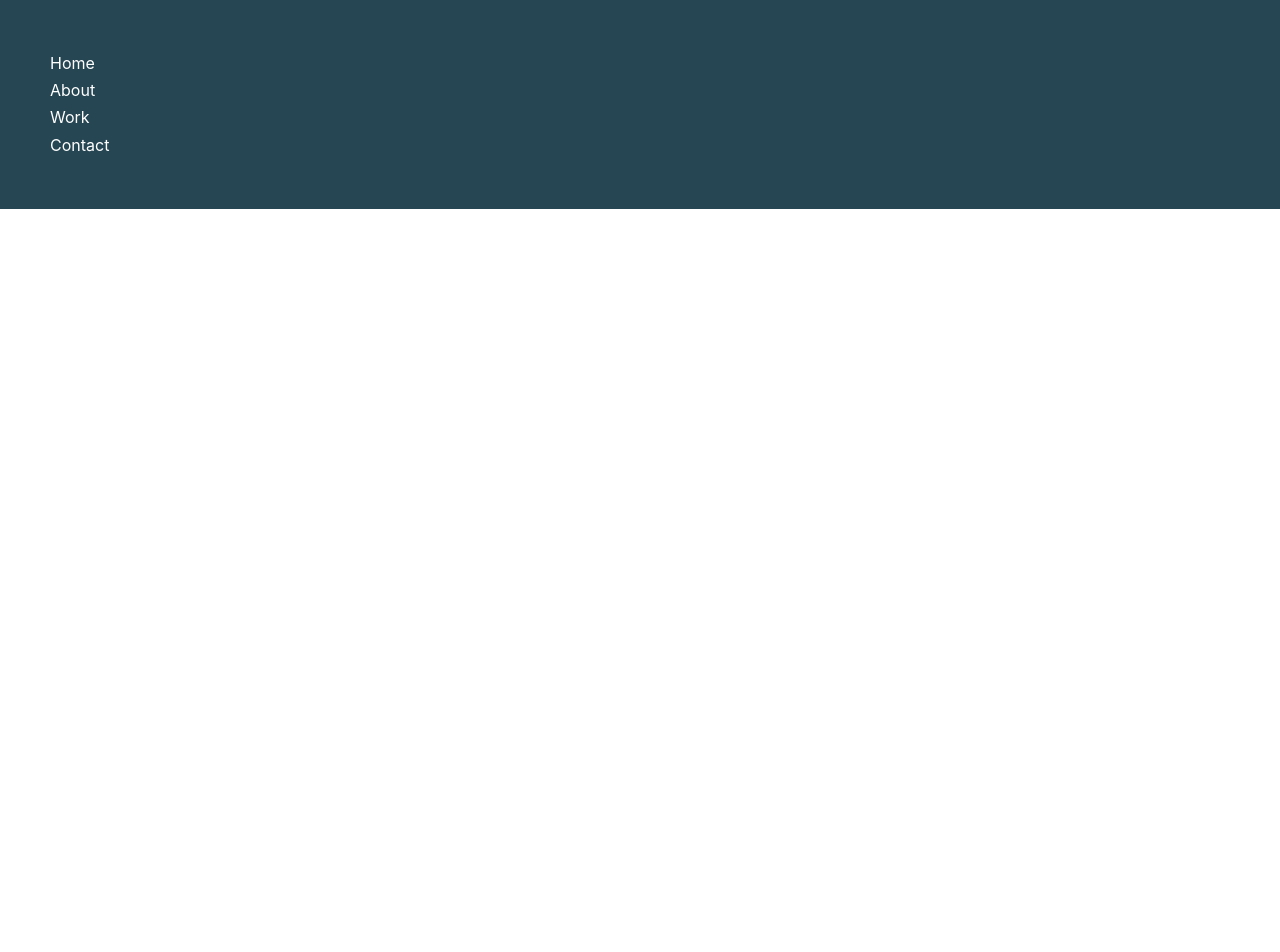
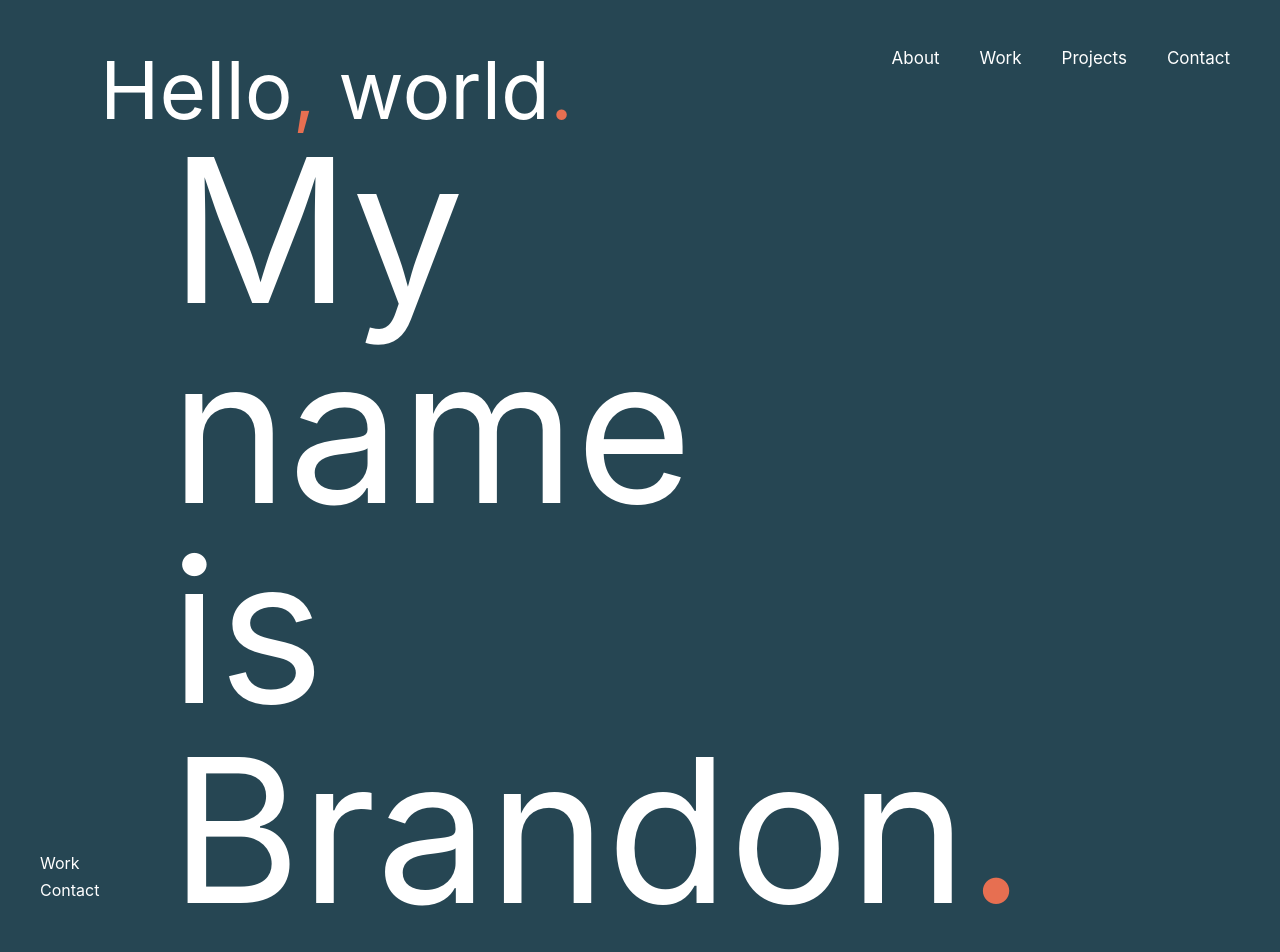
Before and after one commit to btzc/personal-website-v3, a React (Create React App) app: page / in a window 1280 px wide. Shown: the top 952 px of the page. Before the commit the page ends 800 px from the top, so only its background shows below. Built offline with nearby package versions, Linux system fonts and the light colour scheme.

Commit message:
setup global scss styles, init navbar and home

```diff
--- a/src/App.js
+++ b/src/App.js
@@ -6,13 +6,17 @@ import About from './pages/about/about.pages';
 import Work from './pages/work/work.pages';
 import Contact from './pages/contact/contact.pages';
 
+import Navbar from './components/navbar/navbar.component';
+
 function App() {
   return (
     <div className="App">
+      <Navbar />
       <Home />
-      <About />
-      <Work />
-      <Contact />
+      <div className='content'>
+        <Work />
+        <Contact />
+      </div>
     </div>
   );
 }
--- a/src/App.scss
+++ b/src/App.scss
@@ -4,8 +4,12 @@
 
 .App {
   text-align: center;
-  background-color: $color-background;
   color: $color-white;
   text-align: left;
-  padding: 5rem;
+  margin: 5rem 0;
+
+  .content {
+    max-width: 1200px;
+    margin: 0 auto;
+  }
 }
--- /dev/null
+++ b/src/components/navbar/navbar.component.jsx
@@ -0,0 +1,16 @@
+import React from 'react';
+
+import './navbar.styles.scss';
+
+const Navbar = () => (
+  <div className='navbar'>
+    <div className='navbar-items-container'>
+      <a className='navbar-item' href='#about'>About</a>
+      <a className='navbar-item' href='#work'>Work</a>
+      <a className='navbar-item' href='#projects'>Projects</a>
+      <a className='navbar-item' href='#contact'>Contact</a>
+    </div>
+  </div>
+);
+
+export default Navbar;
--- /dev/null
+++ b/src/components/navbar/navbar.styles.scss
@@ -0,0 +1,29 @@
+@import '../../styles/variables.scss';
+
+.navbar {
+  display: flex;
+  width: 100%;
+  margin-bottom: 0;
+  z-index: 1;
+  line-height: 1;
+  position: fixed;
+  padding: 0 3rem;
+
+  &-items-container {
+    display: flex;
+    justify-content: flex-end;
+    flex: 1;
+
+    .navbar-item {
+      font-size: 1.7rem;
+      text-decoration: none;
+      display: inline-block;
+      padding: 0 2rem;
+      color: $color-white;
+
+      &:hover {
+        color: $color-primary;
+      }
+    }
+  }
+}
--- a/src/index.css
+++ b/src/index.css
@@ -5,9 +5,5 @@ body {
     sans-serif;
   -webkit-font-smoothing: antialiased;
   -moz-osx-font-smoothing: grayscale;
+  background-color: #264653;
 }
-
-code {
-  font-family: source-code-pro, Menlo, Monaco, Consolas, 'Courier New',
-    monospace;
-}
--- a/src/pages/about/about.pages.jsx
+++ b/src/pages/about/about.pages.jsx
@@ -2,7 +2,7 @@ import React from 'react';
 
 const About = () => (
   <div className='about'>
-    About
+    <h2 className='section-heading'>About</h2>
   </div>
 );
 
--- /dev/null
+++ b/src/pages/about/about.styles.scss
@@ -0,0 +1 @@
+@import '../../styles/typography';
--- a/src/pages/home/home.pages.jsx
+++ b/src/pages/home/home.pages.jsx
@@ -1,8 +1,22 @@
 import React from 'react';
+
+import './home.styles.scss';
 
 const Home = () => (
   <div className='home'>
-    Home
+    <div className='hero'>
+      <div className='heading-primary'>
+        <div className='heading-primary--pre'>
+          Hello<span className='emphasis'>,</span> world<span className='emphasis'>.</span>
+        </div>
+        <div className='heading-primary--main'>
+          My name is Brandon<span className='emphasis'>.</span>
+        </div>
+        <p className='heading-primary--sub'>
+          I'm a software engineer who specializes in designing and developing full-stack applications.
+        </p>
+      </div>
+    </div>
   </div>
 );
 
--- /dev/null
+++ b/src/pages/home/home.styles.scss
@@ -0,0 +1,10 @@
+@import '../../styles/variables';
+@import '../../styles/typography';
+
+.home {
+  height: 100vh;
+
+  .hero {
+    display: block;
+  }
+}
--- a/src/styles/_typography.scss
+++ b/src/styles/_typography.scss
@@ -3,3 +3,38 @@ body {
   font-size: 1.6rem;
   line-height: 1.7;
 }
+
+.heading-primary {
+  color: $color-white;
+  line-height: 1;
+  margin-left: 10rem;
+
+  &--pre {
+    display: block;
+    font-size: 8rem;
+  }
+
+  &--main {
+    display: block;
+    font-size: 20rem;
+    margin-left: 7rem;
+    margin-bottom: 4rem;
+    max-width: 60%;
+  }
+
+  &--sub {
+    display: block;
+    font-size: 2rem;
+    margin-left: 8rem;
+    width: 40%;
+  }
+}
+
+.emphasis {
+  color: $color-primary;
+}
+
+.section-heading {
+  font-weight: 600;
+  font-size: 8rem;
+}
```
Also changed, not shown: src/pages/work/work.styles.scss (added).
